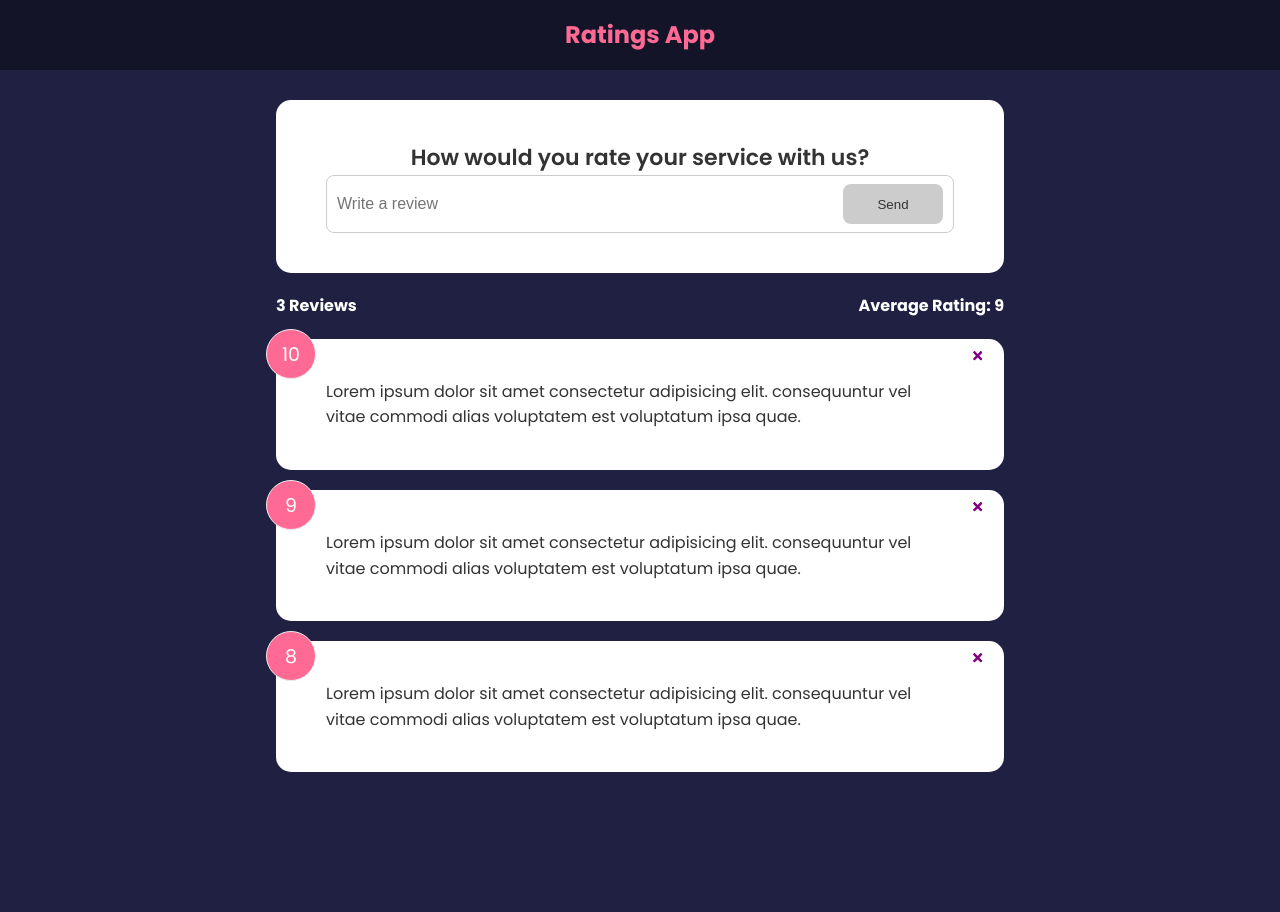
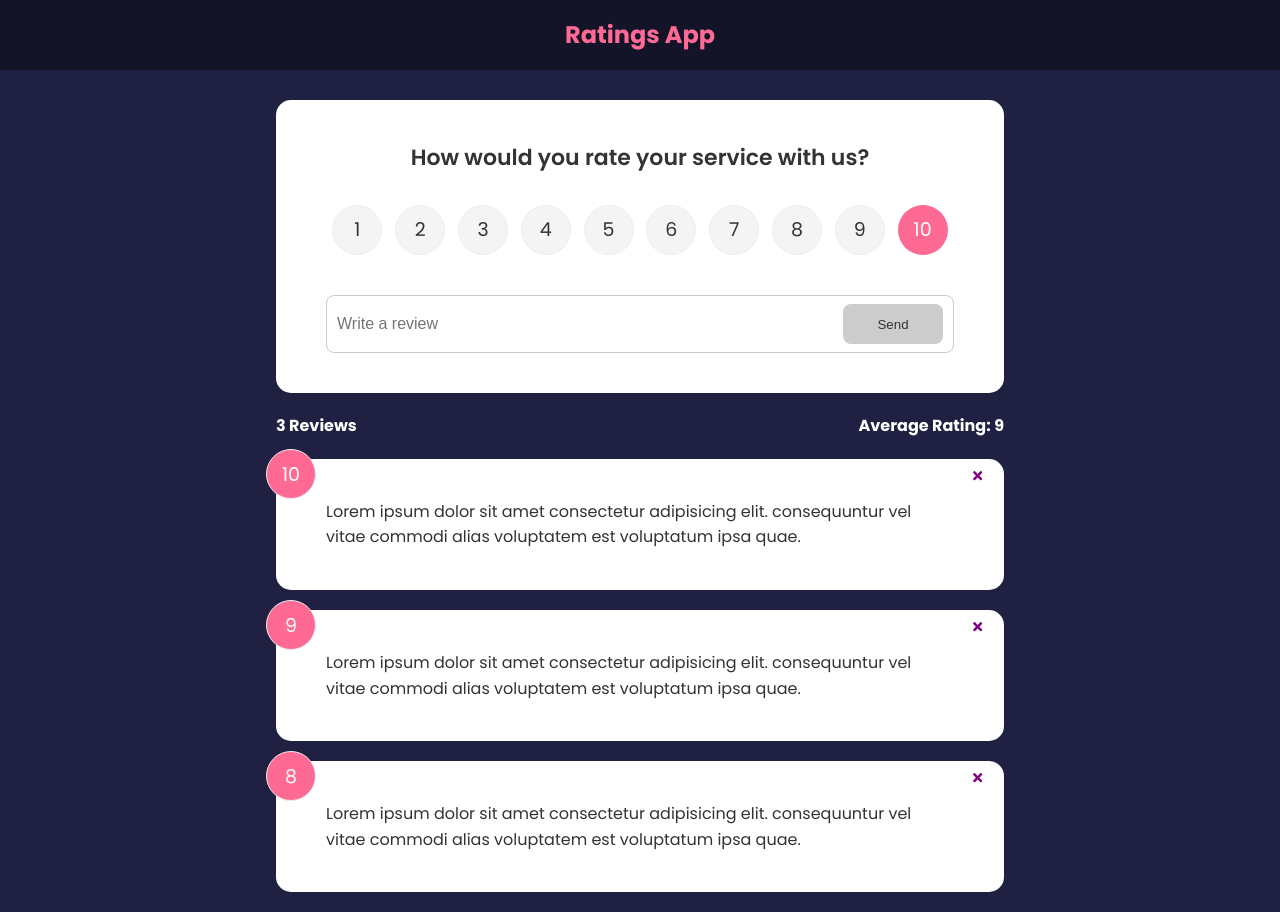
Before and after one commit to MarkCondello/RatingsApp, a React (Create React App) app: page / in a window 1280 px wide. Before the commit the page ends 800 px from the top, so only its background shows below. Built offline with nearby package versions, Linux system fonts and the light colour scheme.

Commit message:
included RatingSelect conponent

```diff
--- a/src/components/FeedbackForm.jsx
+++ b/src/components/FeedbackForm.jsx
@@ -1,8 +1,10 @@
 import { useState } from 'react'
 import Card from './shared/Card'
 import Button from './shared/Button'
+import RatingSelect from './RatingSelect'
 function FeedbackForm() {
   const [text, setText] = useState('')
+  const [rating, setRating] = useState(10)
   const [message, setMessage] = useState(null)
   const [btnDisabled, setBtnDisabled] = useState(true)
 
@@ -25,7 +27,7 @@
     <Card>
       <form>
         <h2>How would you rate your service with us?</h2>
-        {/* @todo - rating select component */}
+        <RatingSelect select={(rating)=> setRating(rating)}/>
         <div className="input-group">
           <input
             onChange={handleTextChange}
--- /dev/null
+++ b/src/components/RatingSelect.jsx
@@ -0,0 +1,25 @@
+import {useState} from 'react'
+function RatingSelect({select}) {
+  const [selected, setSelected] = useState(10)
+  const handleChange = (ev) => {
+    // console.log('Reached handleChange, val:', parseInt(ev.currentTarget.value))
+    setSelected(parseInt(ev.currentTarget.value))
+    select(parseInt(ev.currentTarget.value)) // function passed through as a prop
+  }
+  return (
+    <ul className="rating">
+      <li><input value="1" type="radio" name="rating" id="num1" checked={selected === 1} onChange={handleChange} /><label htmlFor="num1">1</label></li>
+      <li><input value="2" type="radio" name="rating" id="num2" checked={selected === 2} onChange={handleChange} /><label htmlFor="num2">2</label></li>
+      <li><input value="3" type="radio" name="rating" id="num3" checked={selected === 3} onChange={handleChange} /><label htmlFor="num3">3</label></li>
+      <li><input value="4" type="radio" name="rating" id="num4" checked={selected === 4} onChange={handleChange} /><label htmlFor="num4">4</label></li>
+      <li><input value="5" type="radio" name="rating" id="num5" checked={selected === 5} onChange={handleChange} /><label htmlFor="num5">5</label></li>
+      <li><input value="6" type="radio" name="rating" id="num6" checked={selected === 6} onChange={handleChange} /><label htmlFor="num6">6</label></li>
+      <li><input value="7" type="radio" name="rating" id="num7" checked={selected === 7} onChange={handleChange} /><label htmlFor="num7">7</label></li>
+      <li><input value="8" type="radio" name="rating" id="num8" checked={selected === 8} onChange={handleChange} /><label htmlFor="num8">8</label></li>
+      <li><input value="9" type="radio" name="rating" id="num9" checked={selected === 9} onChange={handleChange} /><label htmlFor="num9">9</label></li>
+      <li><input value="10" type="radio" name="rating" id="num10" checked={selected === 10} onChange={handleChange} /><label htmlFor="num10">10</label></li>
+    </ul>
+  )
+}
+
+export default RatingSelect
```
